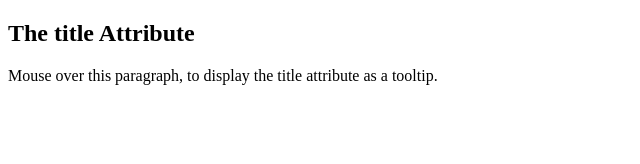
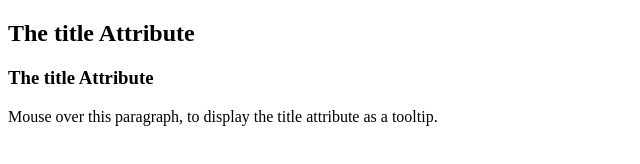
Before and after one commit to chari009/ssh-test-repo, a plain HTML site: page index.html in a window 1280 px wide. Shown: the whole page, without its empty margins (0-640 px from the left). Drawn offline with Linux system fonts and the light colour scheme.

Commit message:
new commit local

```diff
--- a/index.html
+++ b/index.html
@@ -3,7 +3,7 @@
 <body>
 
 <h2 title="I'm a header">The title Attribute</h2>
-
+<h3 title="I'm a header created in local repo">The title Attribute</h3>
 <p title="I'm a tooltip">Mouse over this paragraph, to display the title attribute as a tooltip.</p>
 
 </body>
```
